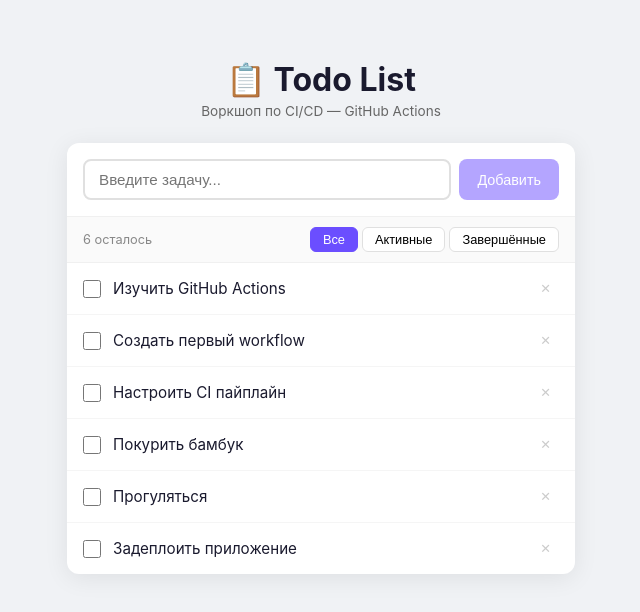
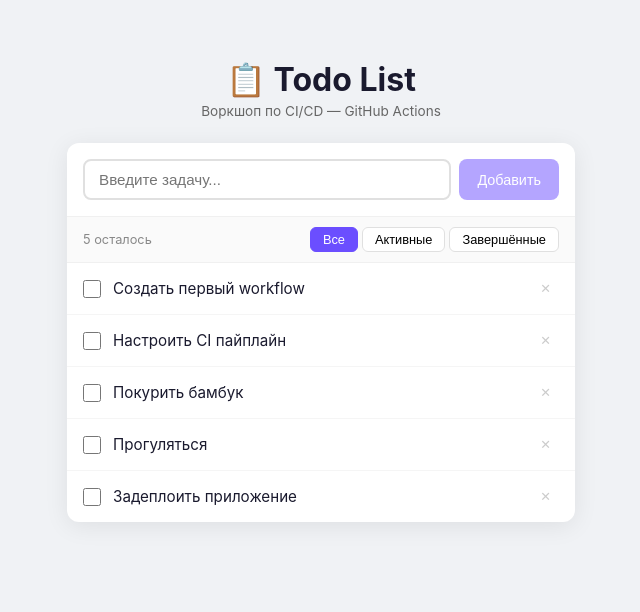
Before and after one commit to the-real-daniil/ci-cd-workshop, a React (Vite) app: page / in a window 1280 px wide. Shown: the top 612 px of the page, without its empty margins (319-959 px from the left). Built offline with nearby package versions, Linux system fonts and the light colour scheme.

Commit message:
remove task

```diff
--- a/src/App.tsx
+++ b/src/App.tsx
@@ -7,7 +7,6 @@ import { filterTodos, countActiveTodos } from "./utils/filterTodos";
 import "./App.css";
 
 const INITIAL_TODOS: Todo[] = [
-  { id: 1, text: "Изучить GitHub Actions", completed: false },
   { id: 2, text: "Создать первый workflow", completed: false },
   { id: 3, text: "Настроить CI пайплайн", completed: false },
   { id: 4, text: "Покурить бамбук", completed: false },
```
